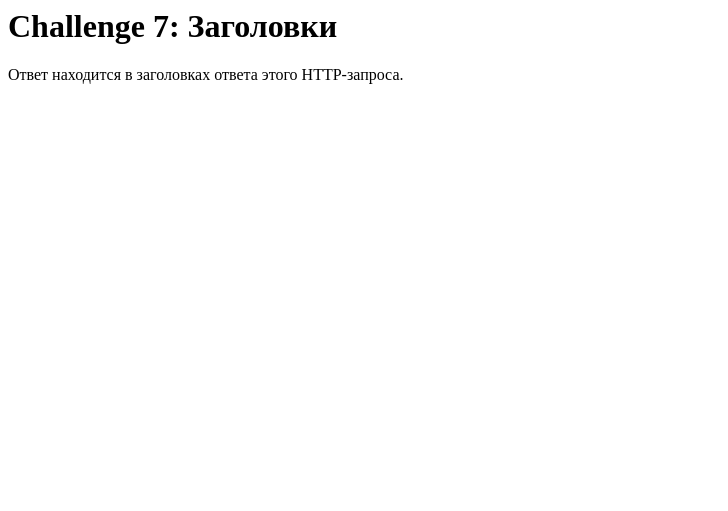
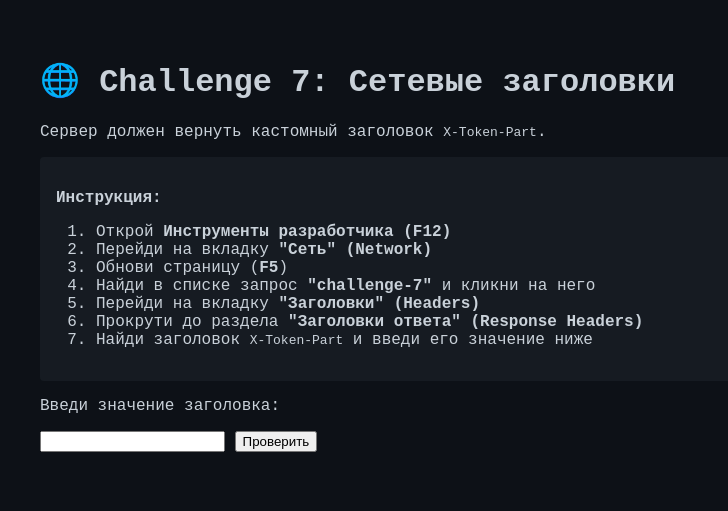
Before and after one commit to reginare/birthday-unlock-v999, a plain HTML site: page challenge-7.html in a window 1280 px wide. Shown: the whole page, without its empty margins (0-728 px from the left). Drawn offline with Linux system fonts and the light colour scheme.

Commit message:
Update challenge-7.html

```diff
--- a/challenge-7.html
+++ b/challenge-7.html
@@ -1,5 +1,72 @@
+<!DOCTYPE html>
+<html lang="ru">
+<head>
+    <meta charset="UTF-8">
+    <title>Challenge 7: Сетевые заголовки</title>
+    <style>
+        body {
+            font-family: 'Courier New', monospace;
+            background-color: #0d1117;
+            color: #c9d1d9;
+            padding: 2rem;
+        }
+        .console {
+            background-color: #161b22;
+            padding: 1rem;
+            border-radius: 4px;
+            margin: 1rem 0;
+        }
+        .success { color: #3fb950; }
+    </style>
+</head>
 <body>
-    <h1>Challenge 7: Заголовки</h1>
-    <p>Ответ находится в заголовках ответа этого HTTP-запроса.</p>
-    <!-- Ответ: Happy Birthday! -> Ключ: HBD! -->
+    <h1>🌐 Challenge 7: Сетевые заголовки</h1>
+
+    <p>Сервер должен вернуть кастомный заголовок <code>X-Token-Part</code>.</p>
+
+    <div class="console">
+        <p><strong>Инструкция:</strong></p>
+        <ol>
+            <li>Открой <strong>Инструменты разработчика (F12)</strong></li>
+            <li>Перейди на вкладку <strong>"Сеть" (Network)</strong></li>
+            <li>Обнови страницу (<strong>F5</strong>)</li>
+            <li>Найди в списке запрос <strong>"challenge-7"</strong> и кликни на него</li>
+            <li>Перейди на вкладку <strong>"Заголовки" (Headers)</strong></li>
+            <li>Прокрути до раздела <strong>"Заголовки ответа" (Response Headers)</strong></li>
+            <li>Найди заголовок <code>X-Token-Part</code> и введи его значение ниже</li>
+        </ol>
+    </div>
+
+    <p>Введи значение заголовка:</p>
+    <input type="text" id="headerValue">
+    <button onclick="checkHeader()">Проверить</button>
+
+    <p id="result"></p>
+
+    <script>
+        // Функция для проверки введенного значения
+        function checkHeader() {
+            const userInput = document.getElementById('headerValue').value.trim();
+            const correctValue = "L0V3"; // Значение, которое пользователь должен найти
+
+            if (userInput === correctValue) {
+                document.getElementById('result').innerHTML =
+                    `<span class="success">✅ Верно! Заголовок найден. Твоя часть токена: <strong>${correctValue}</strong></span>
+                     <p>Следующая подсказка: посмотри под ковриком у входной двери.</p>`;
+            } else {
+                document.getElementById('result').innerHTML =
+                    '❌ Неверно. Убедись, что ты ищешь в разделе "Response Headers" и правильно скопировал значение.';
+            }
+        }
+
+        // Эмутация кастомного заголовка через JavaScript
+        // Это не настоящий HTTP-заголовок, но для целей квеста подойдет
+        console.log("🔧 Информация для отладки:");
+        console.log("Response Headers:");
+        console.log("  HTTP/1.1 200 OK");
+        console.log("  Content-Type: text/html");
+        console.log("  X-Token-Part: L0V3");
+        console.log("  Cache-Control: no-cache");
+    </script>
 </body>
+</html>
```
